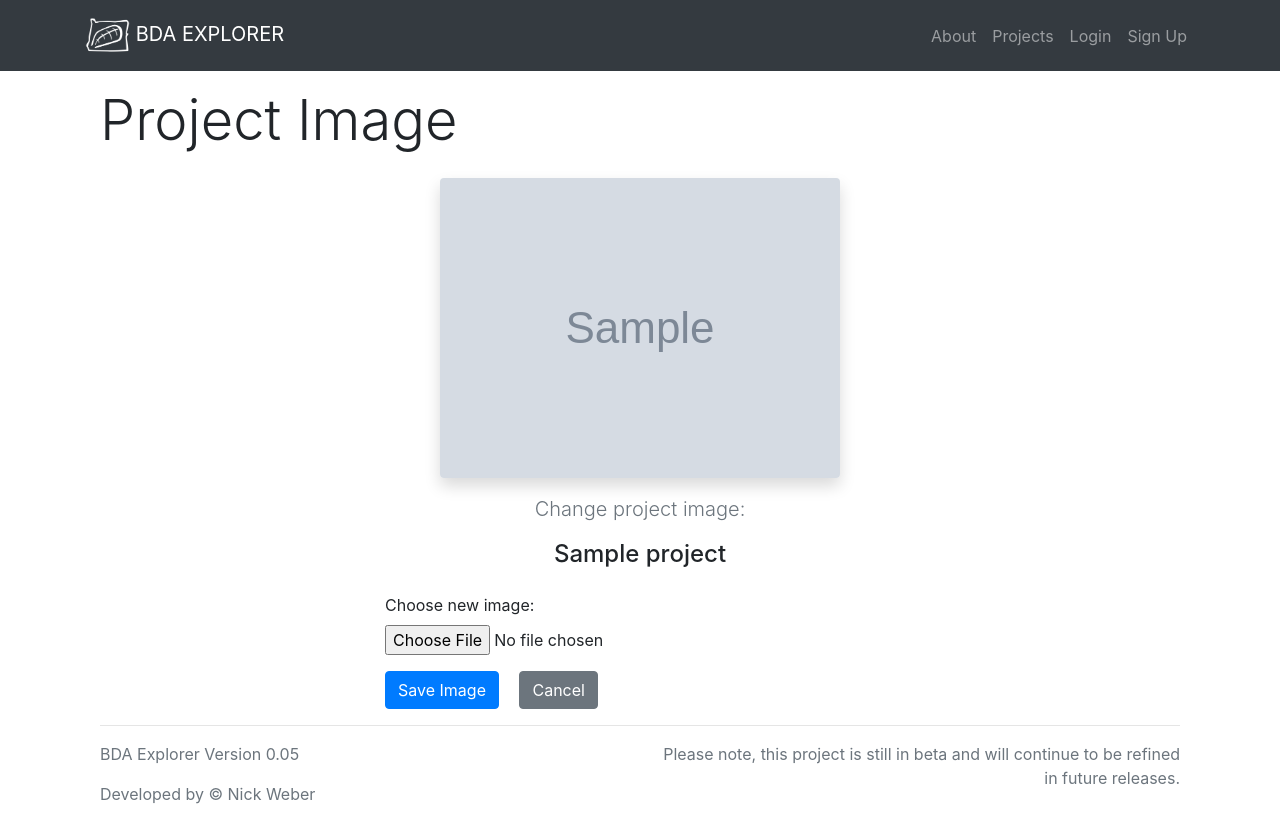
After one commit to nick4rivers/bda_site, a Django app: page /1/change_project_image in a window 1280 px wide. The commit adds this page. Run offline with Django 3.2, Linux system fonts and the light colour scheme; tables that the repository leaves empty hold one stand-in row (values such as "Sample post"); grey boxes marked "Sample" are stand-in pictures; some libraries are stand-ins or nearby versions.

Commit message:
Added change image page

```diff
--- a/accounts/templates/accounts/login.html
+++ b/accounts/templates/accounts/login.html
@@ -29,7 +29,7 @@
                     <input placeholder="Password" class="form-control" type="password" name="password" required>
                 </div>
                 <button class="btn btn-primary" type="submit">Login</button>
-                <a class="ml-3 btn btn-danger" href="{% url 'landing' %}">Cancel</a>
+                <a class="ml-3 btn btn-secondary" href="{% url 'landing' %}">Cancel</a>
             </form>
         </div>
     </div>
--- a/accounts/templates/accounts/logout.html
+++ b/accounts/templates/accounts/logout.html
@@ -14,7 +14,7 @@
 
                 <button class="btn btn-block btn-primary" type="submit">Logout</button>
             </form>
-            <a class="mt-3 btn btn-block btn-danger" href="{% url 'landing' %}">Take Me Back</a>
+            <a class="mt-3 btn btn-block btn-secondary" href="{% url 'landing' %}">Take Me Back</a>
         </div>
     </div>
 {% endblock %}
--- a/accounts/templates/accounts/signup.html
+++ b/accounts/templates/accounts/signup.html
@@ -35,7 +35,7 @@
                     <input placeholder="Password" class="form-control" type="password" name="password2" required>
                 </div>
                 <button class="btn btn-primary" type="submit">Sign Up</button>
-                <a class="ml-3 btn btn-danger" href="{% url 'landing' %}">Cancel</a>
+                <a class="ml-3 btn btn-secondary" href="{% url 'landing' %}">Cancel</a>
             </form>
         </div>
     </div>
--- /dev/null
+++ b/projects/templates/projects/change_project_image.html
@@ -0,0 +1,24 @@
+{% extends 'base.html' %}
+{% load staticfiles %}
+{% block content %}
+    <div class="container mt-3">
+    <div class="container">
+        <h4 class="display-4 pb-3">Project Image</h4>
+        <div class="container col-md-6">
+            <img class="mb-3 mx-auto d-block rounded shadow" src="{{ project.ProjectImage.url }}" height=300 alt="project image">
+            <p class="text-muted text-center lead">Change project image:</p>
+            <h4 class="text-center pb-3">{{ project.ProjectName }}</h4>
+
+            <form action="{% url 'change_project_image' project.id %}" method="POST">
+                {% csrf_token %}
+                <div class="form-group">
+                    <label for="ProjectImage">Choose new image:</label>
+                    <input type="file" class="form-control-file" id="ProjectImage" name="ProjectImage" required>
+                </div>
+
+
+                <button class="btn btn-primary" type="submit">Save Image</button>
+            <a class="ml-3 btn btn-secondary" href="{% url 'detail' project.id %}">Cancel</a>
+        </div>
+    </div>
+{% endblock %}
--- a/projects/templates/projects/delete_project.html
+++ b/projects/templates/projects/delete_project.html
@@ -13,7 +13,7 @@
                 {% csrf_token %}
                 <button class="btn btn-block btn-danger" type="submit">Delete Project</button>
             </form>
-            <a class="mt-3 btn btn-block btn-primary" href="{% url 'detail' project.id %}">No, Take Me Back</a>
+            <a class="mt-3 btn btn-block btn-secondary" href="{% url 'detail' project.id %}">No, Take Me Back</a>
         </div>
     </div>
 {% endblock %}
--- a/projects/templates/projects/detail.html
+++ b/projects/templates/projects/detail.html
@@ -15,10 +15,14 @@
         </div>
 
         {# PROJECT IMAGE #}
-        <div class="row mt-4">
+        <div class="row mt-4 mb-3">
             <div class="col-md-7">
                 <img class="img-fluid mb-3 rounded shadow" src="{{ project.ProjectImage.url }}" height=400 alt="project image">
+                {% if request.user == project.CreatedBy %}
+                    <a class="badge badge-pill badge-primary" href="{% url 'change_project_image' project.id %}">Change Image</a>
+                {% endif %}
             </div>
+
             {# PROJECT DATA #}
             <div class="col-md-5">
                 <div class="form-group">
--- a/projects/templates/projects/edit_project.html
+++ b/projects/templates/projects/edit_project.html
@@ -107,7 +107,7 @@
                 <textarea rows="5" placeholder="Short summary of the project - goals, structure construction, lessons learned, etc......" class="form-control" type="text" name="ProjectDescription"> {{ project.ProjectDescription }}</textarea>
             </div>
             <button class="btn btn-primary" type="submit">Save Edits</button>
-            <a class="ml-3 btn btn-warning" href="{% url 'detail' project.id %}">Cancel</a>
+            <a class="ml-3 btn btn-secondary" href="{% url 'detail' project.id %}">Cancel</a>
             <a class="ml-3 btn btn-danger float-right" href="{% url 'delete_project' project.id %}">Delete</a>
             </div>
         </form>
--- a/projects/templates/projects/new_project.html
+++ b/projects/templates/projects/new_project.html
@@ -113,7 +113,7 @@
                 <textarea rows="5" placeholder="Short summary of the project - goals, structure construction, lessons learned, etc......" class="form-control" type="text" name="ProjectDescription" required></textarea>
             </div>
             <button class="btn btn-primary" type="submit">Save Project</button>
-            <a class="ml-3 btn btn-danger" href="{% url 'list_view' %}">Cancel</a>
+            <a class="ml-3 btn btn-secondary" href="{% url 'list_view' %}">Cancel</a>
         </form>
     </div>
 
--- a/projects/urls.py
+++ b/projects/urls.py
@@ -14,7 +14,7 @@ Including another URLconf
     2. Add a URL to urlpatterns:  path('blog/', include('blog.urls'))
 """
 from django.urls import path
-from projects.views import landing, about, detail, project_points, map_view, list_view, new_project, edit_project, delete_project
+from projects.views import landing, about, detail, project_points, map_view, list_view, new_project, edit_project, change_project_image, delete_project
 
 
 urlpatterns = [
@@ -26,5 +26,6 @@ urlpatterns = [
     path('list_view/', list_view, name='list_view'),
     path('new_project/', new_project, name='new_project'),
     path('<int:project_id>/edit_project', edit_project, name='edit_project'),
+    path('<int:project_id>/change_project_image', change_project_image, name='change_project_image'),
     path('<int:project_id>/delete_project', delete_project, name='delete_project'),
 ]
--- a/projects/views.py
+++ b/projects/views.py
@@ -43,6 +43,15 @@ def delete_project(request, project_id):
         project.delete()
         return redirect('list_view')
     return render(request, 'projects/delete_project.html', {'project': project})
+
+
+def change_project_image(request, project_id):
+    project = get_object_or_404(Project, pk=project_id)
+    if request.method == 'POST':
+        project.ProjectImage = request.FILES['ProjectImage']
+        project.save()
+        return redirect('detail', project.id)
+    return render(request, 'projects/change_project_image.html', {'project': project})
 
 
 def edit_project(request, project_id):
```
